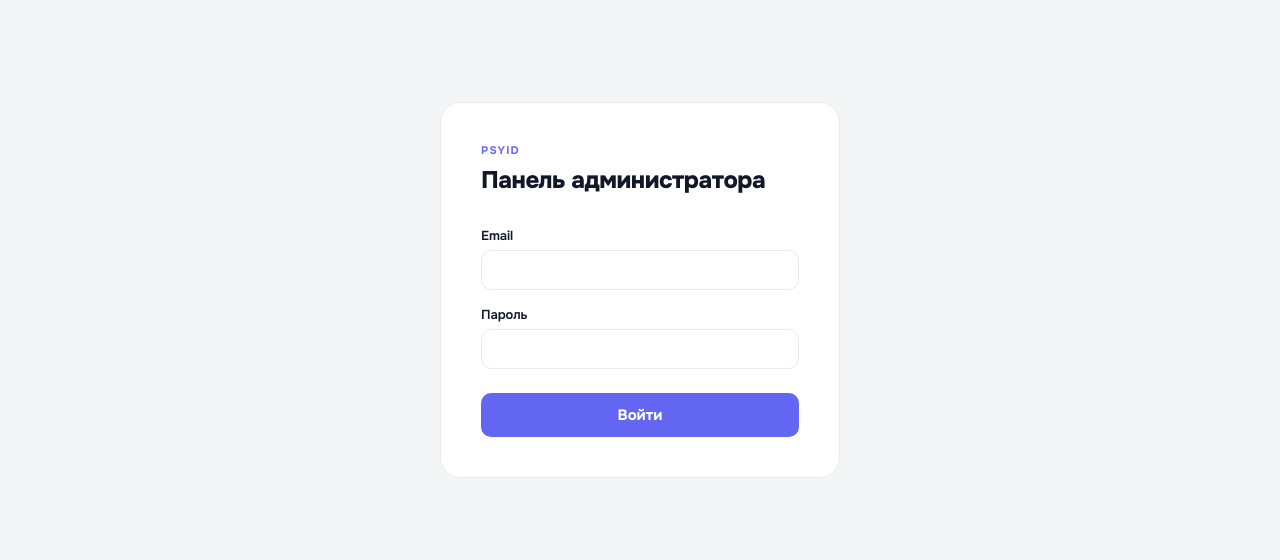
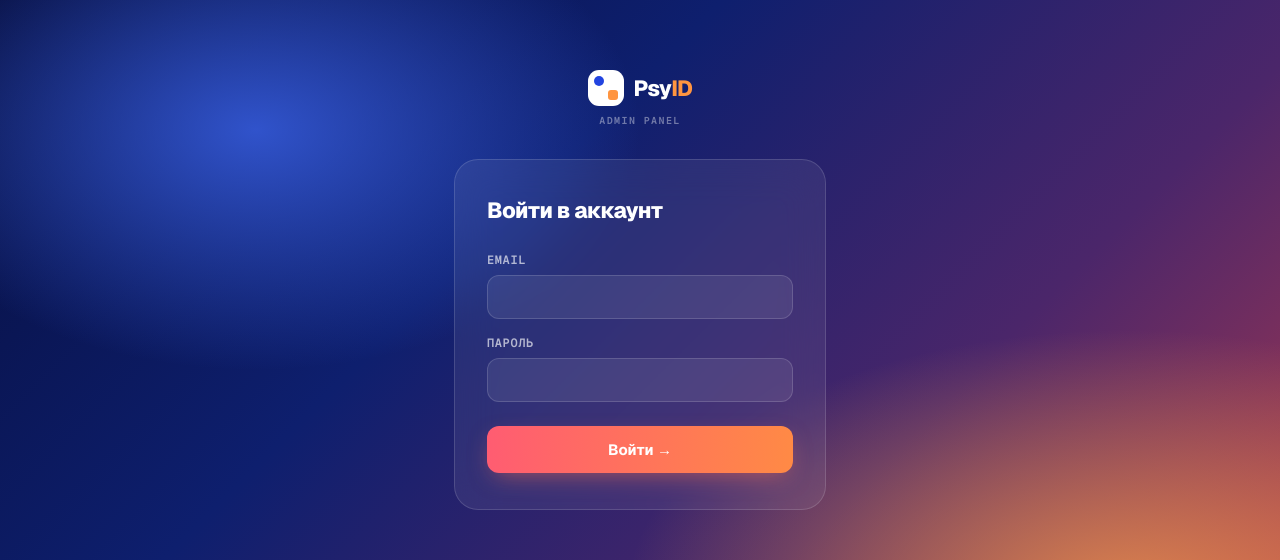
Before and after one commit to alisaxnosova/psyid-portal, a Next.js app: page /admin/login in a window 1280 px wide. Shown: the part 174-734 px from the top of the page. Built offline with nearby package versions, Linux system fonts and the light colour scheme; no server answers.

Commit message:
auto-deploy: 01:00:57

```diff
--- a/src/app/admin/login/page.tsx
+++ b/src/app/admin/login/page.tsx
@@ -6,10 +6,10 @@ import { adminAuth, saveAdminToken } from '@/lib/adminApi';
 
 export default function AdminLoginPage() {
   const router = useRouter();
-  const [email, setEmail] = useState('');
+  const [email, setEmail]       = useState('');
   const [password, setPassword] = useState('');
-  const [error, setError] = useState('');
-  const [loading, setLoading] = useState(false);
+  const [error, setError]       = useState('');
+  const [loading, setLoading]   = useState(false);
 
   async function handleSubmit(e: React.FormEvent) {
     e.preventDefault();
@@ -29,82 +29,91 @@ export default function AdminLoginPage() {
   return (
     <div style={{
       minHeight: '100vh', display: 'flex', alignItems: 'center', justifyContent: 'center',
-      background: '#f4f5f7',
+      fontFamily: "'Geist', 'Onest', system-ui, sans-serif",
+      background: `
+        radial-gradient(ellipse 65% 55% at 88% 88%, rgba(255,165,72,.7) 0%, transparent 60%),
+        radial-gradient(ellipse 50% 50% at 20% 30%, rgba(58,98,232,.8) 0%, transparent 60%),
+        linear-gradient(135deg, #050B36 0%, #0E1F6E 40%, #4B266A 70%, #B23A4C 100%)
+      `,
     }}>
+      <div style={{ width: '100%', maxWidth: 420, padding: '0 24px' }}>
+        {/* Logo */}
+        <div style={{ textAlign: 'center', marginBottom: 32 }}>
+          <div style={{ display: 'inline-flex', alignItems: 'center', gap: 10, marginBottom: 8 }}>
+            <span style={{ width: 36, height: 36, borderRadius: 11, background: 'white', position: 'relative', flexShrink: 0, overflow: 'hidden', display: 'inline-block' }}>
+              <span style={{ position: 'absolute', left: 6, top: 6, width: 10, height: 10, borderRadius: '50%', background: '#2244E0' }}/>
+              <span style={{ position: 'absolute', right: 6, bottom: 6, width: 10, height: 10, borderRadius: 3, background: '#FF9540' }}/>
+            </span>
+            <span style={{ fontWeight: 800, fontSize: 22, letterSpacing: '-0.03em', color: '#fff' }}>
+              Psy<span style={{ color: '#FF9540' }}>ID</span>
+            </span>
+          </div>
+          <div style={{ fontFamily: "'Geist Mono', monospace", fontSize: 10, fontWeight: 700, letterSpacing: '0.14em', textTransform: 'uppercase', color: 'rgba(255,255,255,0.4)' }}>
+            Admin Panel
+          </div>
+        </div>
+
+        {/* Card */}
         <div style={{
-        background: 'white', borderRadius: 20, padding: 40,
-        border: '1px solid #e8eaed', width: '100%', maxWidth: 400,
+          background: 'rgba(255,255,255,0.07)', backdropFilter: 'blur(20px)',
+          border: '1px solid rgba(255,255,255,0.14)', borderRadius: 24, padding: '36px 32px',
         }}>
-        <div style={{ marginBottom: 32 }}>
-          <div style={{ fontSize: 11, fontWeight: 700, letterSpacing: '0.1em', color: '#6366f1', textTransform: 'uppercase', marginBottom: 8 }}>
-            PsyID
-          </div>
-          <h1 style={{ fontSize: 24, fontWeight: 800, letterSpacing: '-0.02em', color: '#111827' }}>
-            Панель администратора
+          <h1 style={{ fontSize: 22, fontWeight: 800, letterSpacing: '-0.025em', color: '#fff', margin: '0 0 28px' }}>
+            Войти в аккаунт
           </h1>
-        </div>
 
           <form onSubmit={handleSubmit}>
             <div style={{ marginBottom: 16 }}>
-            <label style={{ display: 'block', fontSize: 13, fontWeight: 600, color: '#111827', marginBottom: 6 }}>
+              <label style={{ display: 'block', fontSize: 12, fontWeight: 600, color: 'rgba(255,255,255,0.65)', marginBottom: 7, letterSpacing: '0.05em', textTransform: 'uppercase', fontFamily: "'Geist Mono', monospace" }}>
                 Email
               </label>
               <input
-              type="email"
-              value={email}
-              onChange={e => setEmail(e.target.value)}
-              required
-              autoFocus
+                type="email" value={email} onChange={e => setEmail(e.target.value)}
+                required autoFocus
                 style={{
-                width: '100%', padding: '10px 14px', borderRadius: 10,
-                border: '1.5px solid #e8eaed', fontSize: 14,
-                color: '#111827', background: 'white',
-                boxSizing: 'border-box', outline: 'none',
+                  width: '100%', padding: '12px 16px', borderRadius: 12, boxSizing: 'border-box',
+                  border: '1.5px solid rgba(255,255,255,0.15)', fontSize: 14,
+                  color: '#fff', background: 'rgba(255,255,255,0.08)',
+                  outline: 'none', fontFamily: 'inherit',
                 }}
               />
             </div>
 
             <div style={{ marginBottom: 24 }}>
-            <label style={{ display: 'block', fontSize: 13, fontWeight: 600, color: '#111827', marginBottom: 6 }}>
+              <label style={{ display: 'block', fontSize: 12, fontWeight: 600, color: 'rgba(255,255,255,0.65)', marginBottom: 7, letterSpacing: '0.05em', textTransform: 'uppercase', fontFamily: "'Geist Mono', monospace" }}>
                 Пароль
               </label>
               <input
-              type="password"
-              value={password}
-              onChange={e => setPassword(e.target.value)}
+                type="password" value={password} onChange={e => setPassword(e.target.value)}
                 required
                 style={{
-                width: '100%', padding: '10px 14px', borderRadius: 10,
-                border: '1.5px solid #e8eaed', fontSize: 14,
-                color: '#111827', background: 'white',
-                boxSizing: 'border-box', outline: 'none',
+                  width: '100%', padding: '12px 16px', borderRadius: 12, boxSizing: 'border-box',
+                  border: '1.5px solid rgba(255,255,255,0.15)', fontSize: 14,
+                  color: '#fff', background: 'rgba(255,255,255,0.08)',
+                  outline: 'none', fontFamily: 'inherit',
                 }}
               />
             </div>
 
             {error && (
-            <div style={{
-              padding: '10px 14px', borderRadius: 10, marginBottom: 16,
-              background: '#fef2f2', color: '#dc2626', fontSize: 13,
-            }}>
+              <div style={{ padding: '10px 14px', borderRadius: 10, marginBottom: 16, background: 'rgba(255,90,90,0.15)', border: '1px solid rgba(255,90,90,0.3)', color: '#FF8A8A', fontSize: 13 }}>
                 {error}
               </div>
             )}
 
-          <button
-            type="submit"
-            disabled={loading}
-            style={{
-              width: '100%', padding: '12px', borderRadius: 10,
-              background: '#6366f1', color: 'white',
-              fontWeight: 700, fontSize: 15, cursor: loading ? 'not-allowed' : 'pointer',
-              border: 'none', opacity: loading ? 0.7 : 1,
-            }}
-          >
-            {loading ? 'Вход...' : 'Войти'}
+            <button type="submit" disabled={loading} style={{
+              width: '100%', padding: '14px', borderRadius: 12,
+              background: loading ? 'rgba(255,149,64,0.5)' : 'linear-gradient(95deg, #FF5C72, #FF8A45)',
+              color: 'white', fontWeight: 700, fontSize: 15,
+              cursor: loading ? 'not-allowed' : 'pointer', border: 'none',
+              fontFamily: 'inherit', boxShadow: loading ? 'none' : '0 8px 24px -8px rgba(255,114,80,.6)',
+              transition: 'all .2s',
+            }}>
+              {loading ? 'Вход...' : 'Войти →'}
             </button>
           </form>
         </div>
       </div>
+    </div>
   );
 }
```
Lines whose indentation alone changed are shown as unchanged.
